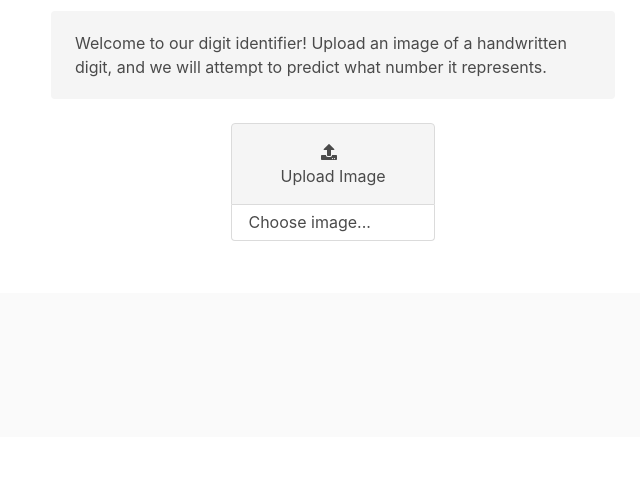
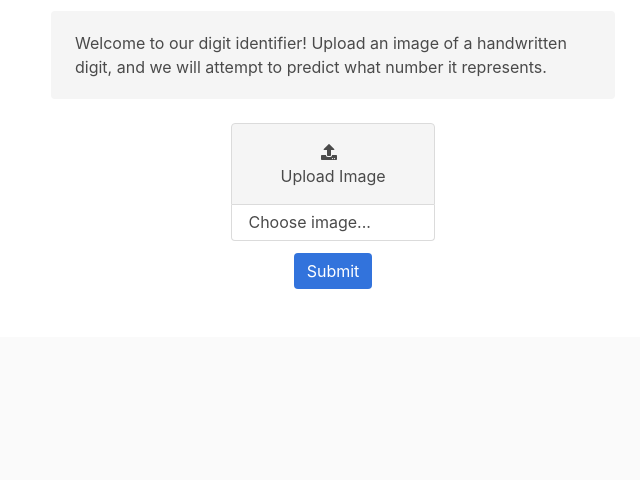
Before and after one commit to yunambu/digit-identifier-app, a Flask app: page / in a window 1280 px wide. Shown: the part 286-766 px from the top of the page, without its empty margins (307-947 px from the left). Run offline with Flask 2, Linux system fonts and the light colour scheme; some libraries are stand-ins or nearby versions.

Commit message:
Improve UI

```diff
--- a/templates/form.html
+++ b/templates/form.html
@@ -5,11 +5,15 @@
 {% block preendbody %}
 <script type="text/javascript">
   var form = document.getElementById("digit-form");
+  var submitButton = document.getElementById("btn-submit")
   var file = document.getElementById("file");
   file.onchange = function () {
     if (file.files.length > 0) {
       document.getElementById('filename').innerHTML = file.files[0].name;
       form.submit();
+
+      // Change submit button to show loading indicator
+      submitButton.className += " is-loading";
     }
   };
 </script>
@@ -46,12 +50,10 @@
       <div class="buttons is-centered">
         <div class="field is-grouped">
           <div class="control">
-            <!-- <input type="submit" class="button is-link"> -->
+            <button id="btn-submit" type="submit" class="button is-link">Submit</button>
           </div>
         </div>
       </div>
-
-
     </div>
   </div>
 </form>
```
